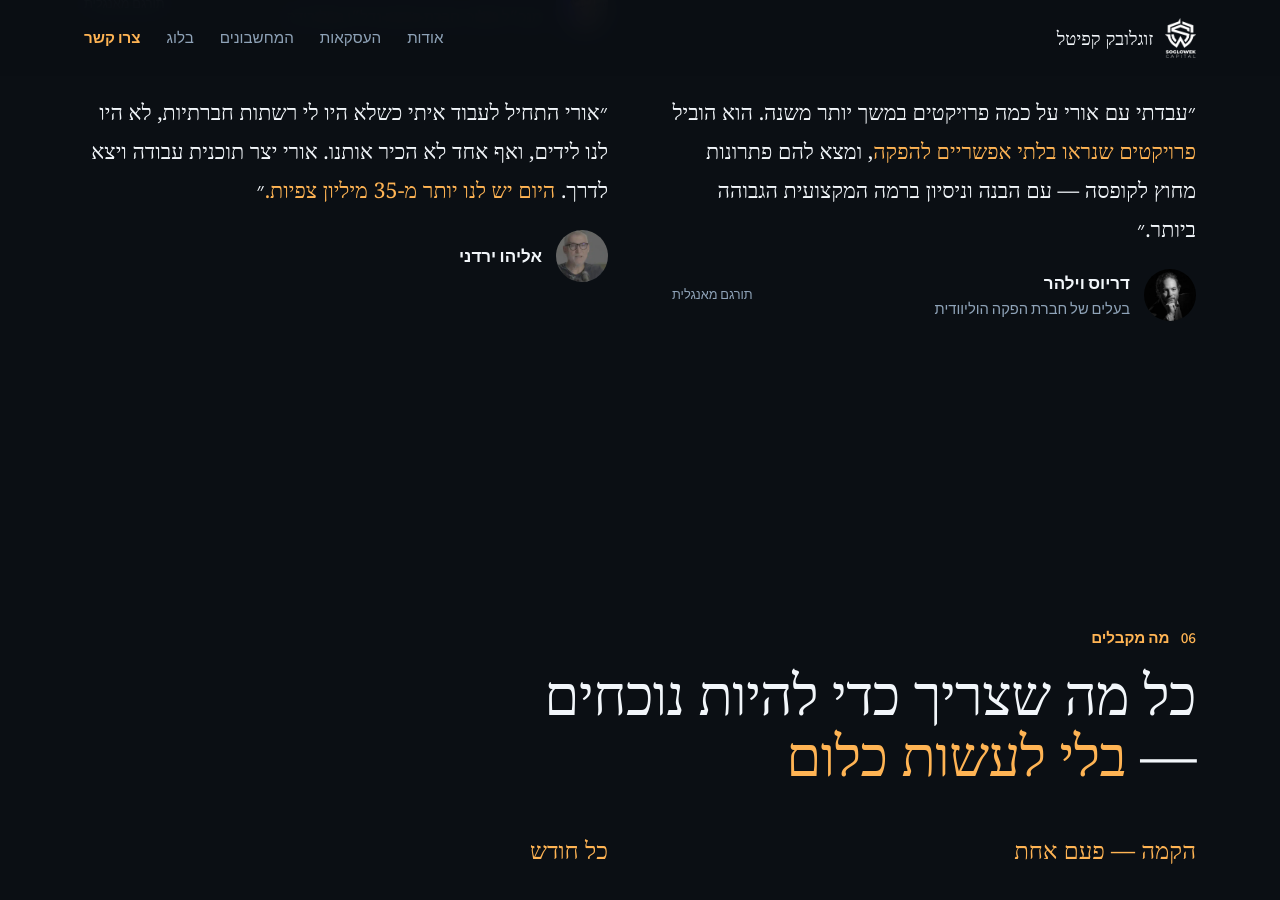
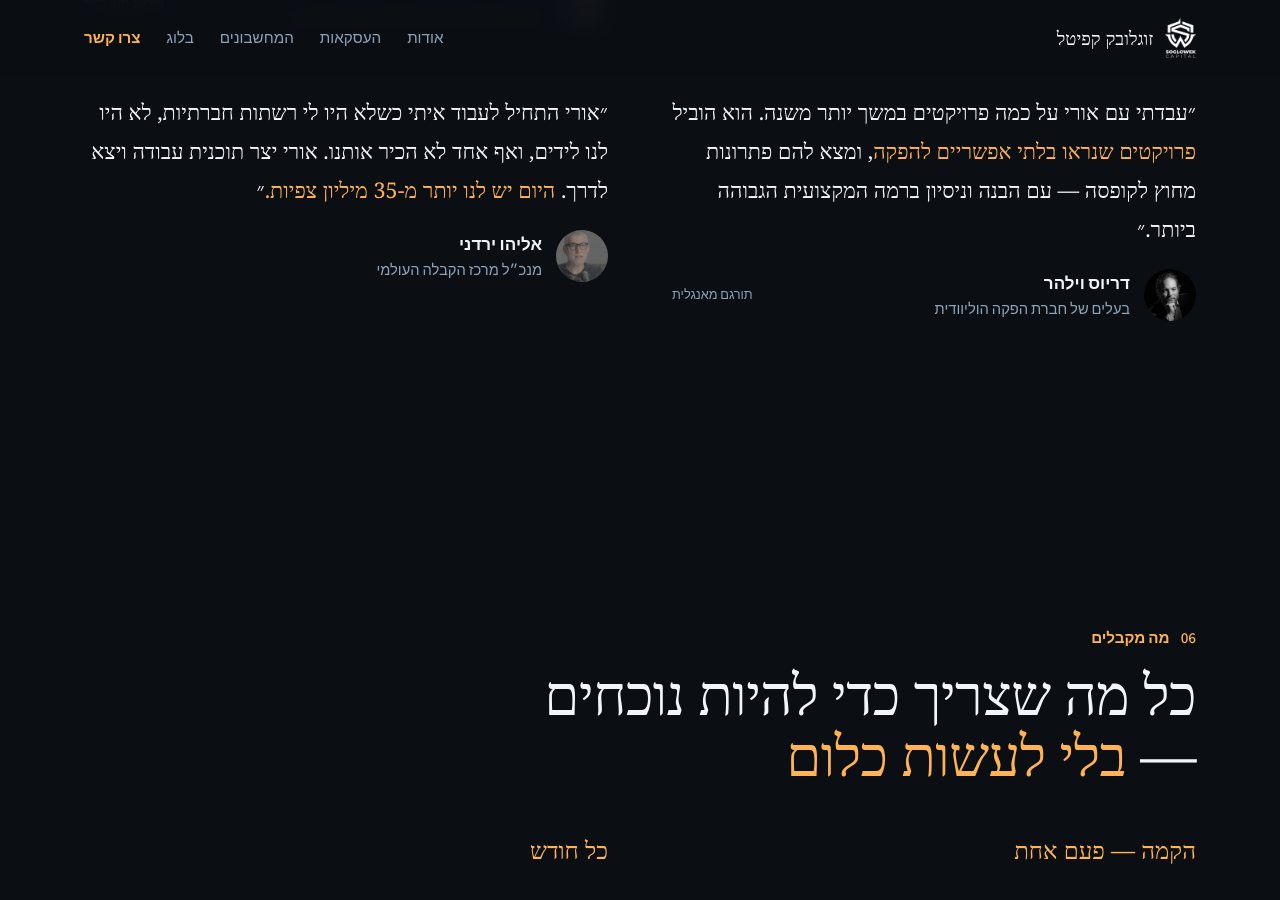
Before and after one commit to urisoglowek-ui/real_estate, a Jekyll site: the page built from content-offer.html, in a window 1280 px wide and 900 px high, scrolled down 11686 px. Built offline with Jekyll 4.4.1, drawn with Linux system fonts in a browser that asks for light colours; some web fonts are replaced.

Commit message:
Add files via upload

```diff
--- a/content-offer.html
+++ b/content-offer.html
@@ -348,7 +348,7 @@ layout: null
     <figure class="panel quote ov"><blockquote>״עבדתי עם אורי על כמה פרויקטים במשך יותר משנה. הוא הוביל <b>פרויקטים שנראו בלתי אפשריים להפקה</b>, ומצא להם פתרונות מחוץ לקופסה — עם הבנה וניסיון ברמה המקצועית הגבוהה ביותר.״</blockquote>
       <figcaption><img src="/media/testimonials/darius.jpg" alt="דריוס וילהר" loading="lazy"><span><b>דריוס וילהר</b><i>בעלים של חברת הפקה הוליוודית</i></span><small class="tr">תורגם מאנגלית</small></figcaption></figure>
     <figure class="panel quote ov"><blockquote>״אורי התחיל לעבוד איתי כשלא היו לי רשתות חברתיות, לא היו לנו לידים, ואף אחד לא הכיר אותנו. אורי יצר תוכנית עבודה ויצא לדרך. <b>היום יש לנו יותר מ-35 מיליון צפיות.</b>״</blockquote>
-      <figcaption><img src="/media/testimonials/eliyahu-yardeni.jpg" alt="אליהו ירדני" loading="lazy"><span><b>אליהו ירדני</b><i></i></span></figcaption></figure>
+      <figcaption><img src="/media/testimonials/eliyahu-yardeni.jpg" alt="אליהו ירדני" loading="lazy"><span><b>אליהו ירדני</b><i>מנכ״ל מרכז הקבלה העולמי</i></span></figcaption></figure>
   </div>
 </div></section>
 
```
